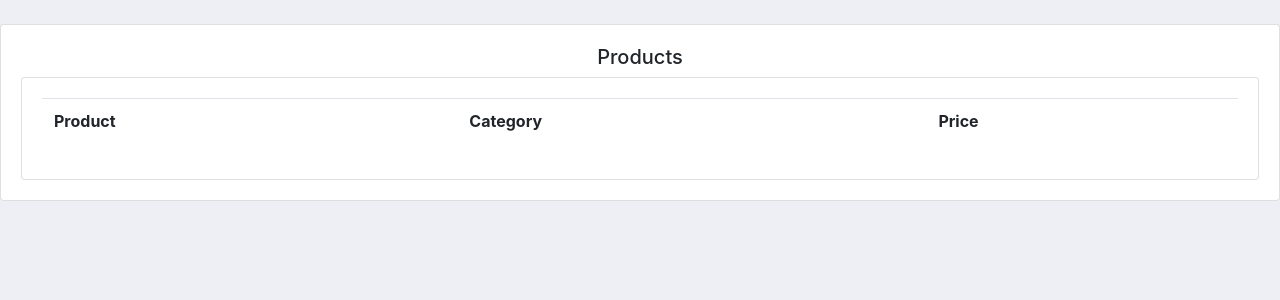
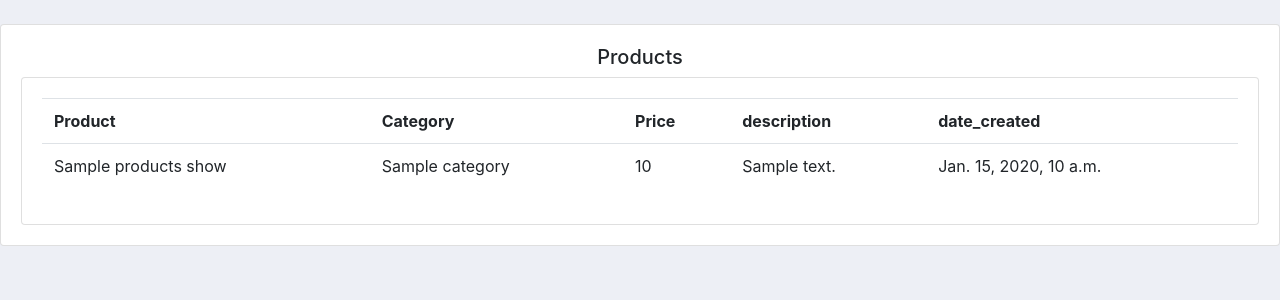
Before and after one commit to Moi143/Delivery_Site-with-dinnes_lvy, a Django app: template accounts/templates/products.html in a window 1280 px wide. Shown: the part 76-376 px from the top of that part. Run offline with Django 3.2, Linux system fonts and the light colour scheme; the template is opened without the code that fills it: most values are stand-ins (such as "Sample title", 1, 10 or a date in 2020); lists and menus that the app fills with data are empty; the page is wider than the window, and the part outside it is not shown; some libraries are stand-ins or nearby versions.

Commit message:
template access data in models databse
products.html
views.py
models.py

```diff
--- a/accounts/templates/navbar.html
+++ b/accounts/templates/navbar.html
@@ -16,7 +16,7 @@
   <div class="collapse navbar-collapse" id="navbarSupportedContent">
     <ul class="navbar-nav mr-auto">
       <li class="nav-item active">
-        <a class="nav-link" href="products/"> Products<span class="sr-only">(current)</span></a>
+        <a class="nav-link" href="products/">Products<span class="sr-only">(current)</span></a>
       </li>
       <li class="nav-item">
         <a class="nav-link" href="customer/">Customer</a>
--- a/accounts/templates/products.html
+++ b/accounts/templates/products.html
@@ -11,7 +11,18 @@
                         <th> Product </th>
                         <th> Category </th>
                         <th> Price </th>
+                        <th> description </th>
+                        <th> date_created </th>
                     </tr>
+                    {% for i in products_show %}
+                    <tr>
+                        <td>{{ i.name }}</td>
+                        <td>{{ i.category }}</td>
+                        <td>{{ i.price }}</td>
+                        <td>{{ i.description }}</td>
+                        <td>{{ i.date_created }}</td>
+                    </tr>
+                    {% endfor %}
                 </table>
             </div>
         </div>
--- a/accounts/views.py
+++ b/accounts/views.py
@@ -1,12 +1,14 @@
 from django.shortcuts import render
 from django.http import HttpResponse
+from .models import *
 # Create your views here.
 
 def home(request):
     return render(request, 'index.html')
 
 def products(request):
-    return render(request, 'products.html')
+    products_data = Product.objects.all()
+    return render(request, 'products.html',{'products_show':products_data})
 
 def customer(request):
     return render(request, 'customers.html')
```
Also changed, not shown: accounts/models.py (line endings or trailing spaces).
